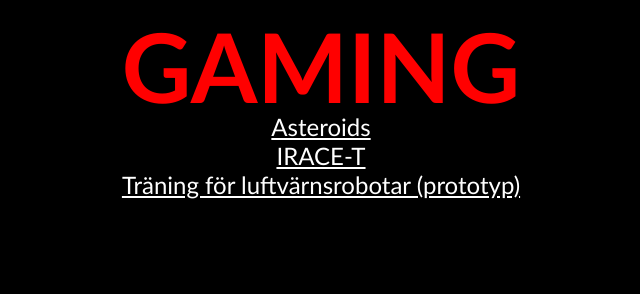
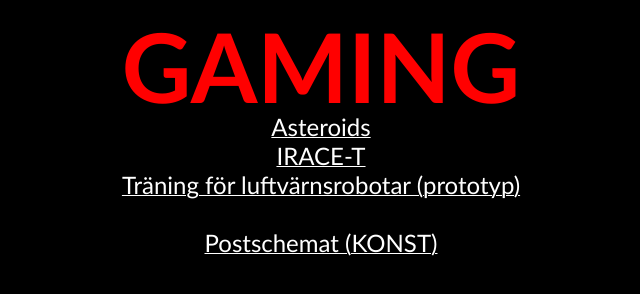
Before and after one commit to grufkork/grufkork.github.io, a plain HTML site: page lump/index.html in a window 1280 px wide. Shown: the whole page, without its empty margins (319-959 px from the left). Drawn offline with Linux system fonts and the light colour scheme.

Commit message:
Postschema

```diff
--- a/lump/index.html
+++ b/lump/index.html
@@ -33,6 +33,7 @@
 
 	a{
 		color: white;
+		text-decoration-thickness: 1px;
 	}
 
 </style>
@@ -44,4 +45,6 @@
 	<a href="./asteroids/">Asteroids</a><br>
 	<a href="./racing/">IRACE-T</a><br>
 	<a href="./irist_training/">Träning för luftvärnsrobotar (prototyp)</a>
+	<br><br>
+	<a href="./230427_postschema.png">Postschemat (KONST)</a>
 </p>
```
Also changed, not shown: lump/230427_postschema.png (added).
